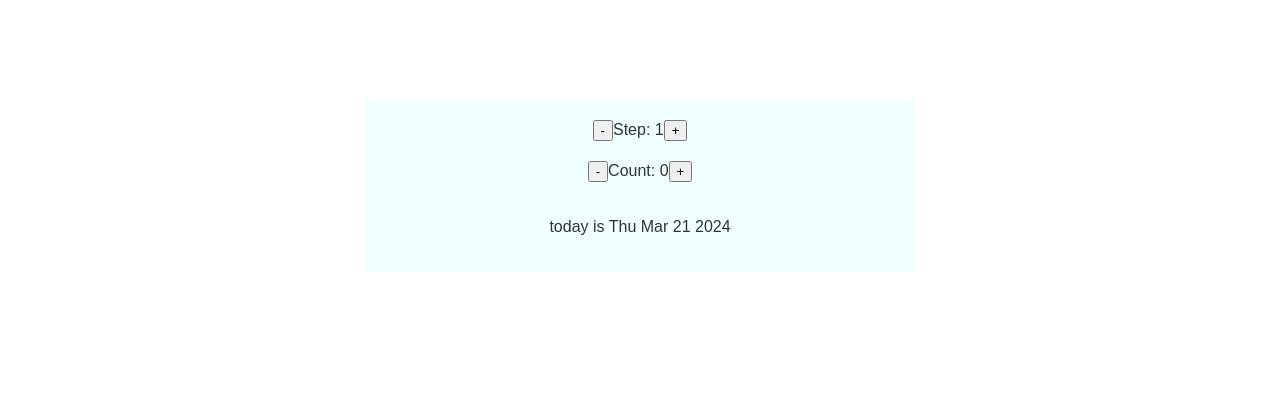
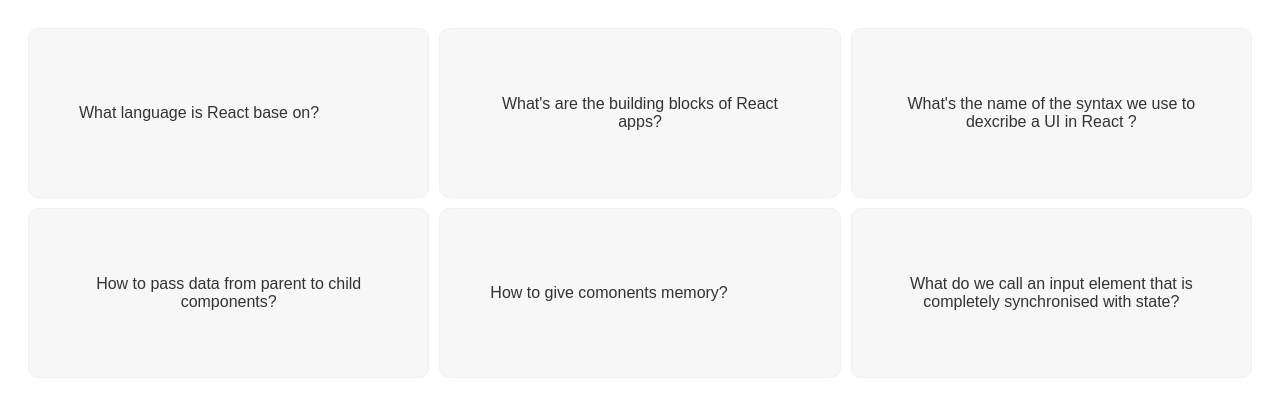
Before and after one commit to Niamask/steps, a React (Create React App) app: page / in a window 1280 px wide. Shown: the top 414 px of the page. Built offline with nearby package versions, Linux system fonts and the light colour scheme.

Commit message:
Do exercice 2

```diff
--- a/src/App.js
+++ b/src/App.js
@@ -2,42 +2,109 @@
 
 import { useState } from "react";
 
+export default function App(params) {
+  return (
+    <div className="App">
+      <FlashCards />
+    </div>
+  );
+}
+
+function FlashCards() {
+  const [selectedId, setSelectedId] = useState(null);
+  console.log(selectedId);
+  function handleClick(id) {
+    setSelectedId(id !== selectedId ? id : null);
+  }
+
+  return (
+    <div className="flashCards">
+      {questions.map((question) => (
+        <div
+          onClick={() => handleClick(question.id)}
+          className={question.id === selectedId ? "selected" : "item"}
+          key={question.id}
+        >
+          <p>
+            {question.id === selectedId ? question.anwer : question.question}
+          </p>
+        </div>
+      ))}
+    </div>
+  );
+}
+
+const questions = [
+  {
+    id: 3457,
+    question: "What language is React base on?",
+    anwer: "JavaScript",
+  },
+  {
+    id: 7336,
+    question: "What's are the building blocks  of React apps?",
+    anwer: "Components",
+  },
+  {
+    id: 3433,
+    question:
+      "What's the name of the syntax we use to dexcribe a  UI in React ?",
+    anwer: "JavaScript",
+  },
+  {
+    id: 1297,
+    question: "How  to  pass data from parent to child  components?",
+    anwer: "Props",
+  },
+  {
+    id: 3455,
+    question: "How to   give comonents memory?",
+    anwer: "JavaScript",
+  },
+  {
+    id: 2002,
+    question:
+      "What do we call an  input element that is  completely synchronised with  state?",
+    anwer: "Controlled element",
+  },
+];
+
 // :::::::::::::::::::::::::::::::::::::::::::::::::::: //
 // CHALLENGE #1
 
-export default function App(params) {
-  const [step, setStep] = useState(1);
-  const [count, setCount] = useState(0);
+// export default function App(params) {
+//   const [step, setStep] = useState(1);
+//   const [count, setCount] = useState(0);
 
-  const date = new Date();
-  console.log(date);
-  date.setDate(date.getDate() + count);
+//   const date = new Date();
+//   console.log(date);
+//   date.setDate(date.getDate() + count);
 
-  return (
-    <div className="container">
-      <div>
-        <button onClick={() => setStep((c) => c - 1)}>-</button>
-        <span>Step: {step}</span>
-        <button onClick={() => setStep((c) => c + 1)}>+</button>
-      </div>
-      <div>
-        <button onClick={() => setCount((c) => c - step)}>-</button>
-        <span>Count: {count}</span>
-        <button onClick={() => setCount((c) => c + step)}>+</button>
-      </div>
-      <p>
-        <span>
-          {count === 0
-            ? "today is "
-            : count > 0
-            ? `${count}  days from  today is `
-            : `${Math.abs(count)} days ago was `}
-        </span>
-        <span> {date.toDateString()}</span>
-      </p>
-    </div>
-  );
-}
+//   return (
+//     <div className="container">
+//       <div>
+//         <button onClick={() => setStep((c) => c - 1)}>-</button>
+//         <span>Step: {step}</span>
+//         <button onClick={() => setStep((c) => c + 1)}>+</button>
+//       </div>
+//       <div>
+//         <button onClick={() => setCount((c) => c - step)}>-</button>
+//         <span>Count: {count}</span>
+//         <button onClick={() => setCount((c) => c + step)}>+</button>
+//       </div>
+//       <p>
+//         <span>
+//           {count === 0
+//             ? "today is "
+//             : count > 0
+//             ? `${count}  days from  today is `
+//             : `${Math.abs(count)} days ago was `}
+//         </span>
+//         <span> {date.toDateString()}</span>
+//       </p>
+//     </div>
+//   );
+// }
 
 // export default function App() {
 //   const [step, setStep] = useState(1);
--- a/src/index.css
+++ b/src/index.css
@@ -116,3 +116,39 @@
   justify-content: center;
   align-items: center;
 }
+
+.App {
+  padding: 20px;
+}
+
+.flashCards {
+  display: grid;
+  grid-template-columns: 1fr 1fr 1fr;
+  grid-template-rows: 1fr 1fr;
+  column-gap: 10px;
+  row-gap: 10px;
+}
+
+.item {
+  background-color: #f7f7f7;
+  border: #f3f0f0 solid 1px;
+  border-radius: 10px;
+  padding: 50px;
+  display: flex;
+  text-align: center;
+  align-items: center;
+  cursor: pointer;
+}
+
+.selected {
+  color: #fff;
+  background-color: #c55454;
+  border: #f3f0f0 solid 1px;
+  border-radius: 10px;
+  padding: 50px;
+  display: flex;
+
+  align-items: center;
+  cursor: pointer;
+  justify-content: center;
+}
```
